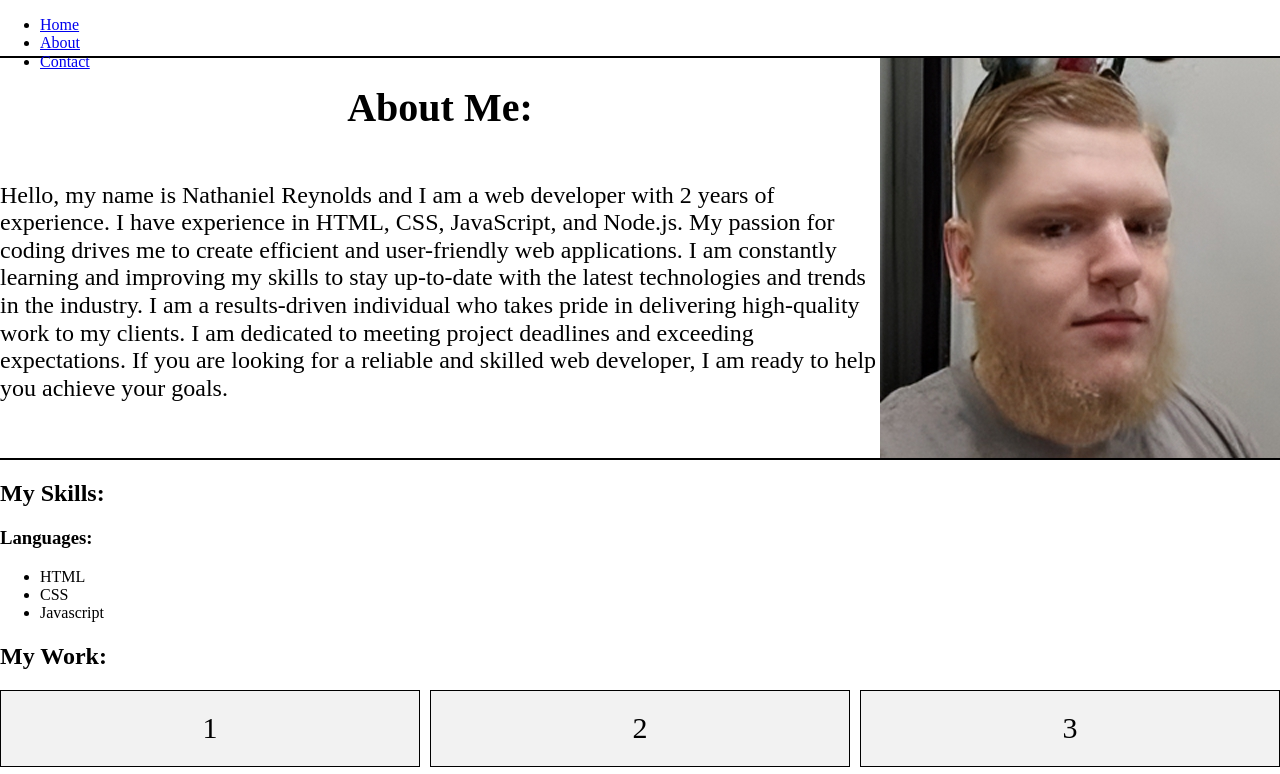
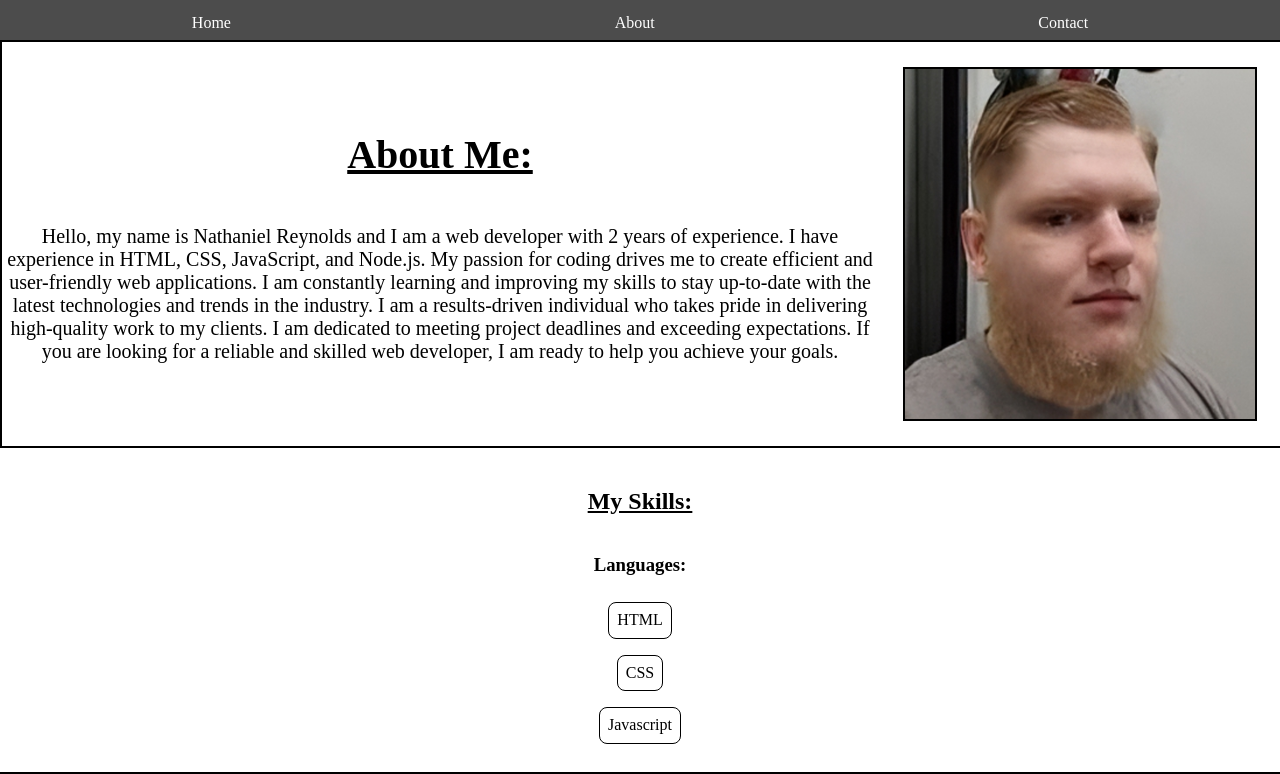
Before and after one commit to nathanreynolds-bb/portfolio-project, a plain HTML site: page index.html in a window 1280 px wide. Shown: the top 774 px of the page. Drawn offline with nearby package versions, Linux system fonts and the light colour scheme.

Commit message:
updated old styles and added new styles

```diff
--- a/style.css
+++ b/style.css
@@ -1,37 +1,127 @@
+/*
+  #dddddd
+  #dedede
+  #848484
+  #4c4c4c
+  #2b2b2b
+*/
+
 nav {
+	background-color: #4c4c4c;
 	height: 5vh;
+	overflow: hidden;
 }
+
+nav ul {
+	display: flex;
+	justify-content: space-around;
+	list-style-type: none;
+	margin: 0;
+	padding: 0;
+}
+
+nav li {
+	float: left;
+}
+
+nav li a {
+	color: white;
+	display: block;
+	padding: 14px 16px;
+	text-align: center;
+	text-decoration: none;
+}
+
+nav li a:hover {
+	background-color: #2b2b2b;
+	border-radius: 0.5em;
+}
+
 #about-me {
+	align-items: center;
+	border: 2px solid black;
 	display: flex;
+	flex-direction: row;
 	justify-content: space-between;
-	border-top: 2px solid black;
-	border-bottom: 2px solid black;
+	margin: 0;
+	padding: 0;
+	width: 100%;
 }
+
 #about-me .container {
+	align-items: center;
 	display: flex;
 	flex-direction: column;
-	align-items: center;
 	width: 100%;
 }
+
 #about-me img {
-	width: 400px;
-	height: 400px;
+	border: 2px solid black;
+	height: 350px;
+	margin: 25px;
+	width: 350px;
 }
+
+.grid-container {
+	align-self: center;
+	display: grid;
+	grid-gap: 10px;
+	grid-template-columns: repeat(3, 1fr);
+	width: 90%;
+}
+
+.grid-item {
+	display: flex;
+	justify-content: center;
+	align-items: center;
+	background-color: #f2f2f2;
+	border: 1px solid black;
+	font-size: 30px;
+	aspect-ratio: 16 / 9;
+}
+
 h1 {
 	font-size: 2.5em;
+	text-decoration: underline;
 }
+
+h2 {
+	text-align: center;
+	text-decoration: underline;
+}
+
+#my-skills {
+	align-items: center;
+	display: flex;
+	flex-direction: column;
+}
+
+#my-skills li {
+	border: 1px solid black;
+	border-radius: 0.5em;
+	list-style: none;
+	margin: 0.5em;
+	padding: 0.5em;
+}
+
+#my-skills ul {
+	align-items: center;
+	display: inline-flex;
+	flex-direction: column;
+	margin: 0;
+	padding: 0;
+	width: 50%;
+}
+
 p {
-	font-size: 1.5em;
+	font-size: 1.25em;
 }
-.grid-container {
-	display: grid;
-	grid-template-columns: repeat(3, 1fr);
-	grid-gap: 10px;
-}
-.grid-item {
-	border: 1px solid black;
-	background-color: #f2f2f2;
+
+section {
+	align-content: center;
+	border-bottom: 2px solid black;
+	display: flex;
+	flex-direction: column;
 	padding: 20px;
-	font-size: 30px;
 	text-align: center;
 }
```
